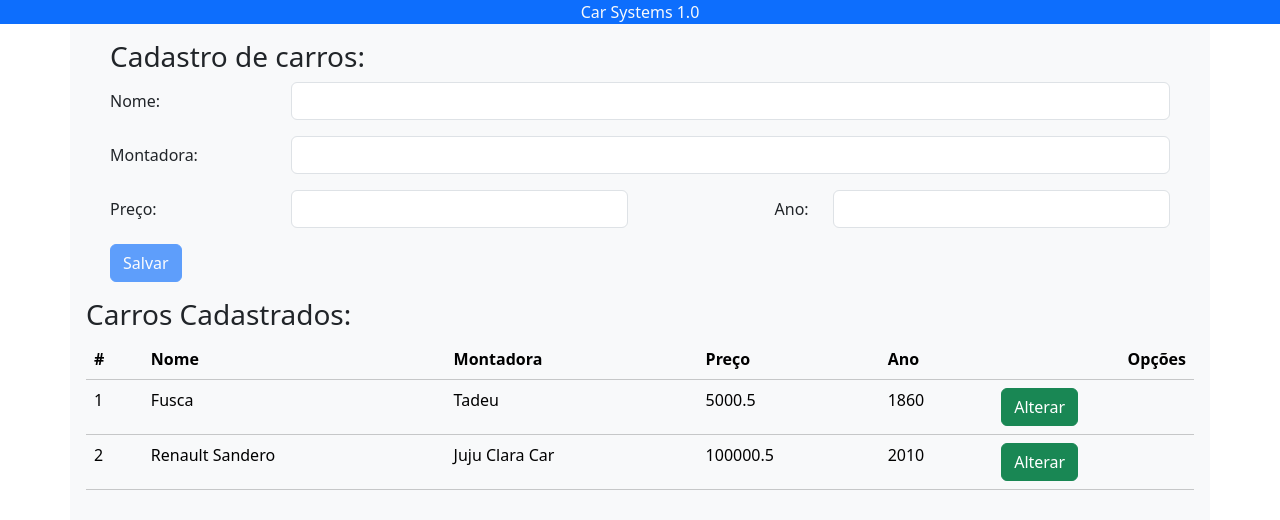
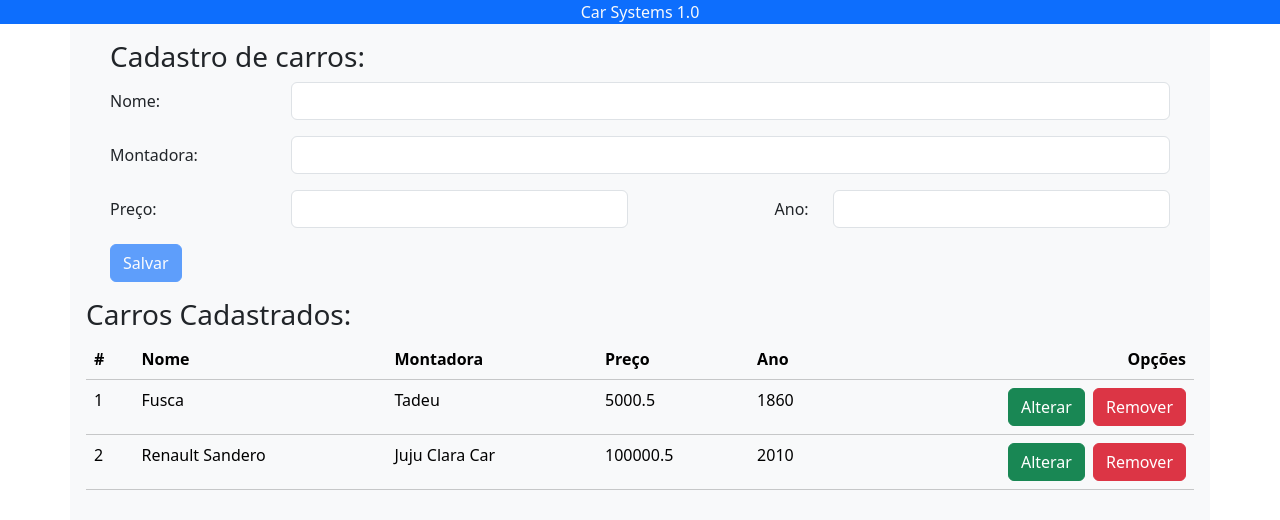
Before and after one commit to JulianaOAguilar/Cadastro_Carros, an Angular app: page / in a window 1280 px wide. Shown: the top 520 px of the page. Built offline with nearby package versions, Linux system fonts and the light colour scheme.

Commit message:
:sparkles: Closes #9: Botões adicionar e remover

```diff
--- a/src/app/components/cars/cars.html
+++ b/src/app/components/cars/cars.html
@@ -9,18 +9,19 @@
                 <th>Montadora</th>
                 <th>Preço</th>
                 <th>Ano</th>
-                <th class="text-end"> Opções </th>
+                <th class="text-end">Opções</th>
             </tr>
         </thead>
         <tbody>
             <tr *ngFor="let c of cars">
-                <td>{{c.id}}</td>
-                <td>{{c.name}}</td>
-                <td>{{c.assembler}}</td>
-                <td>{{c.price}}</td>
-                <td>{{c.year}}</td>
-                <td>
-                    <button class="btn btn-success" (click)="update(c)"> Alterar</button>
+                <td>{{ c.id }}</td>
+                <td>{{ c.name }}</td>
+                <td>{{ c.assembler }}</td>
+                <td>{{ c.price }}</td>
+                <td>{{ c.year }}</td>
+                <td class="text-end">
+                    <button class="btn btn-success me-2" (click)="update(c)">Alterar</button>
+                    <button class="btn btn-danger" (click)="remove(c)">Remover</button>
                 </td>
             </tr>
         </tbody>
--- a/src/app/components/cars/cars.ts
+++ b/src/app/components/cars/cars.ts
@@ -1,5 +1,5 @@
 import { Component } from '@angular/core';
-import { Car} from '../../car.model'
+import { Car } from '../../car.model'
 
 
 @Component({
@@ -31,8 +31,7 @@ cars: Car[] = [
 
   saveCar() {
 
-    if(!this.isUpdate)
-    {
+    if (!this.isUpdate) {
       this.car.id = this.cars.length + 1;
       this.cars.push(this.car);
     }
@@ -46,4 +45,8 @@ update(selectedCar: Car) {
     this.car = selectedCar;
     this.isUpdate = true;
   }
+
+  remove(selectedCar: Car) {
+    this.cars = this.cars.filter(b => b !== selectedCar);
   }
+}
```
Also changed, not shown: src/app/components/car/car.html (indentation only). Lines whose indentation alone changed are shown as unchanged.
